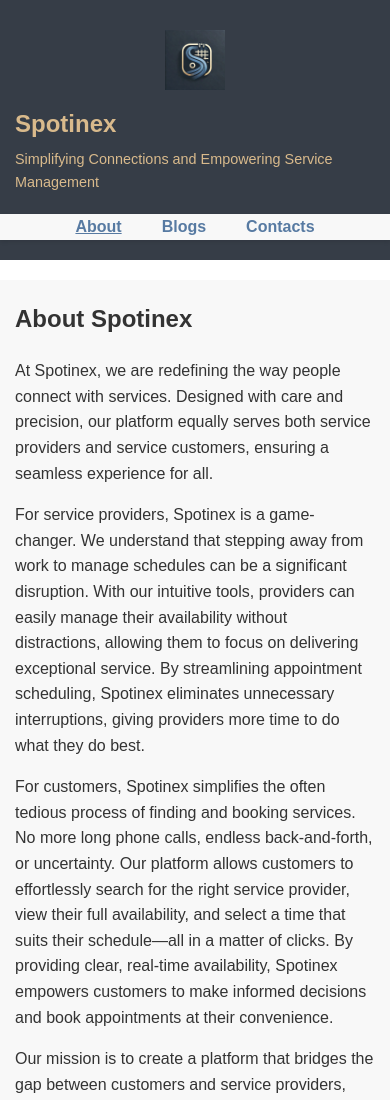
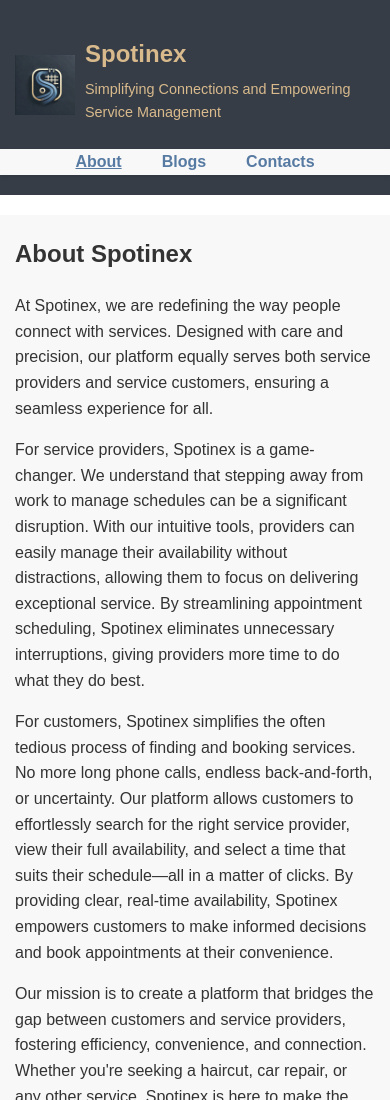
Before and after one commit to olga-khomenko/spx, a plain HTML site: page index.html in a window 390 px wide. Shown: the top 1100 px of the page. Drawn offline with Linux system fonts and the light colour scheme.

Commit message:
Fix mobile header alignment

```diff
--- a/assets/css/styles.css
+++ b/assets/css/styles.css
@@ -47,6 +47,7 @@ body {
     display: flex;
     flex-direction: column;
     justify-content: center;
+    text-align: left;
 }
 
 .header-text h1 {
@@ -119,9 +120,10 @@ footer {
 /* Responsive design */
 @media (max-width: 768px) {
     .header-container {
-        flex-direction: column;
+        flex-direction: row;
         align-items: center;
-        padding: 10px 15px;
+        gap: 10px;
+        padding: 15px;
     }
 
     .header-text h1 {
```
